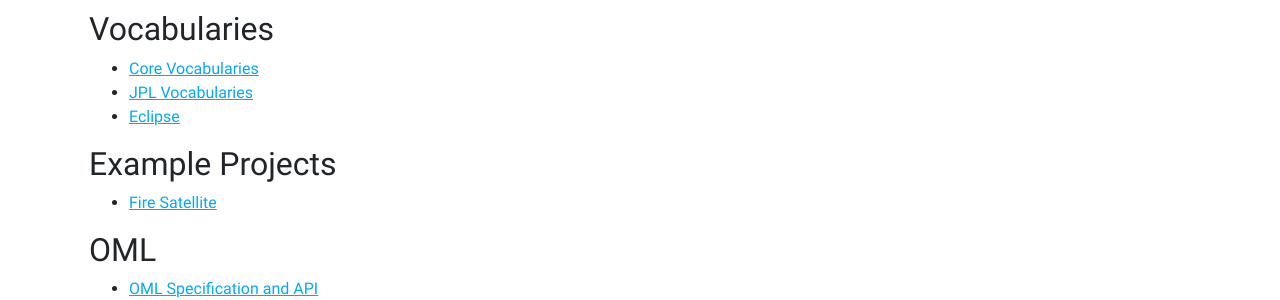
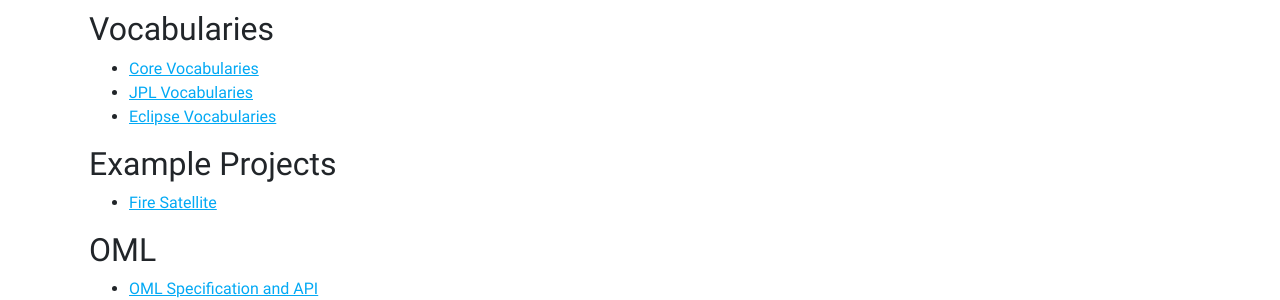
Before and after one commit to opencaesar/opencaesar.github.io, a Jekyll site: the page built from documentation/index.html, in a window 1280 px wide and 900 px high. Shown: the part 195-495 px from the top of the window. Built offline with Jekyll 4.4.1, drawn with Linux system fonts in a browser that asks for light colours; nearby versions of some CDN libraries.

Commit message:
Update 01_vocabularies.yml

```diff
--- a/_data/documentation/01_vocabularies.yml
+++ b/_data/documentation/01_vocabularies.yml
@@ -5,5 +5,5 @@
     link: https://opencaesar.github.io/core-vocabularies/
   - name: JPL Vocabularies
     link: https://opencaesar.github.io/jpl-vocabularies/
-  - name: Eclipse
+  - name: Eclipse Vocabularies
     link: https://opencaesar.github.io/eclipse-vocabularies/
```
